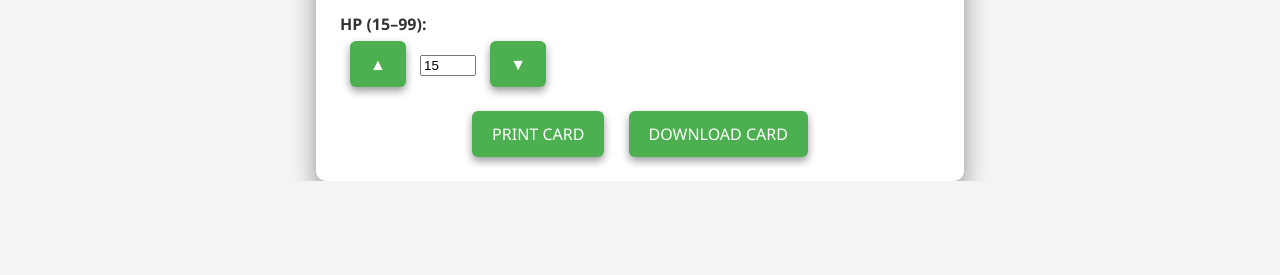
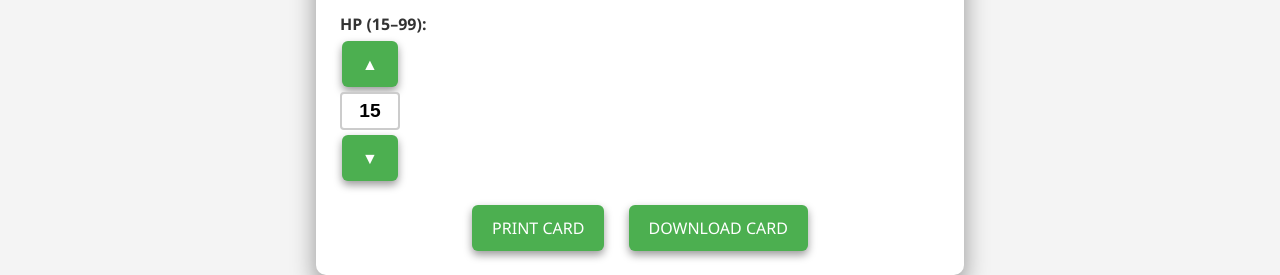
Before and after one commit to Unverfuss/DAVEWARE, a plain HTML site: page index.html in a window 1280 px wide. Shown: the part 996-1271 px from the top of the page. Before the commit the page ends 1177 px from the top, so only its background shows below. Drawn offline with Linux system fonts and the light colour scheme; animation ran at ten frames a second.

Commit message:
Update style.css

```diff
--- a/style.css
+++ b/style.css
@@ -227,6 +227,54 @@ button:active {
   z-index: 0;
 }
 
+number-input-wrapper {
+  display: flex;
+  flex-direction: column;
+  font-family: 'Orbitron', sans-serif;
+  color: #fff;
+  margin: 10px;
+}
+
+.custom-number-input {
+  display: flex;
+  flex-direction: column;
+  align-items: center;
+  width: 60px;
+}
+
+.custom-number-input input[type="number"] {
+  width: 60px;
+  text-align: center;
+  font-size: 1.2em;
+  padding: 6px 0;
+  border: 2px solid #ccc;
+  border-radius: 4px;
+  appearance: textfield;
+  background-color: #fff;
+  color: #000;
+  font-weight: bold;
+  display: flex;
+  align-items: center;
+  justify-content: center;
+}
+
+.custom-number-input input::-webkit-outer-spin-button,
+.custom-number-input input::-webkit-inner-spin-button {
+  -webkit-appearance: none;
+  margin: 0;
+}
+
+
+.arrow.up {
+
+  margin-bottom: 5px;
+}
+
+.arrow.down {
+
+  margin-top: 5px;
+}
+
 /* Ensure all other elements inside the card layer above the background */
 .card *:not(.card-background) {
   position: relative;
```
